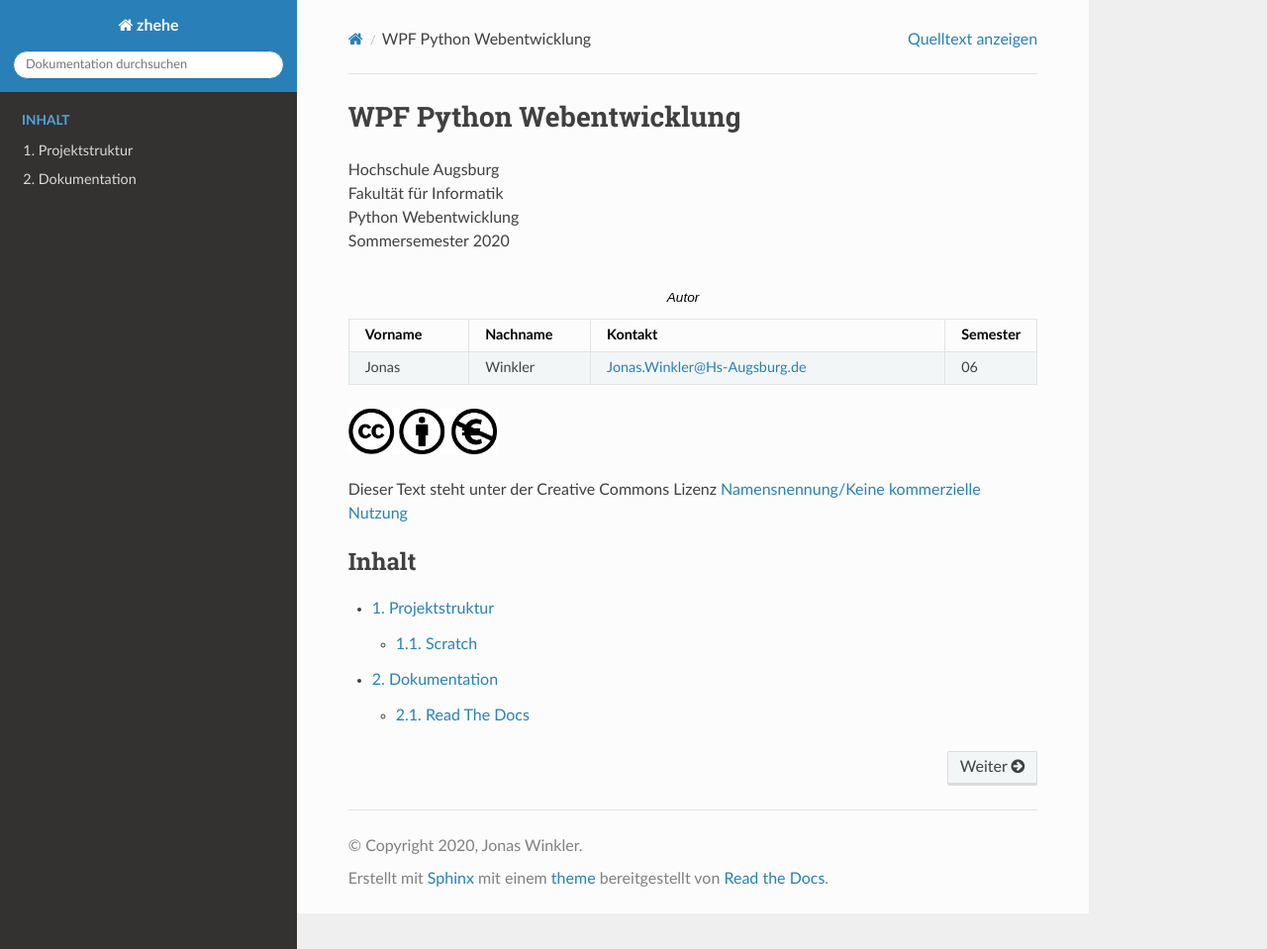
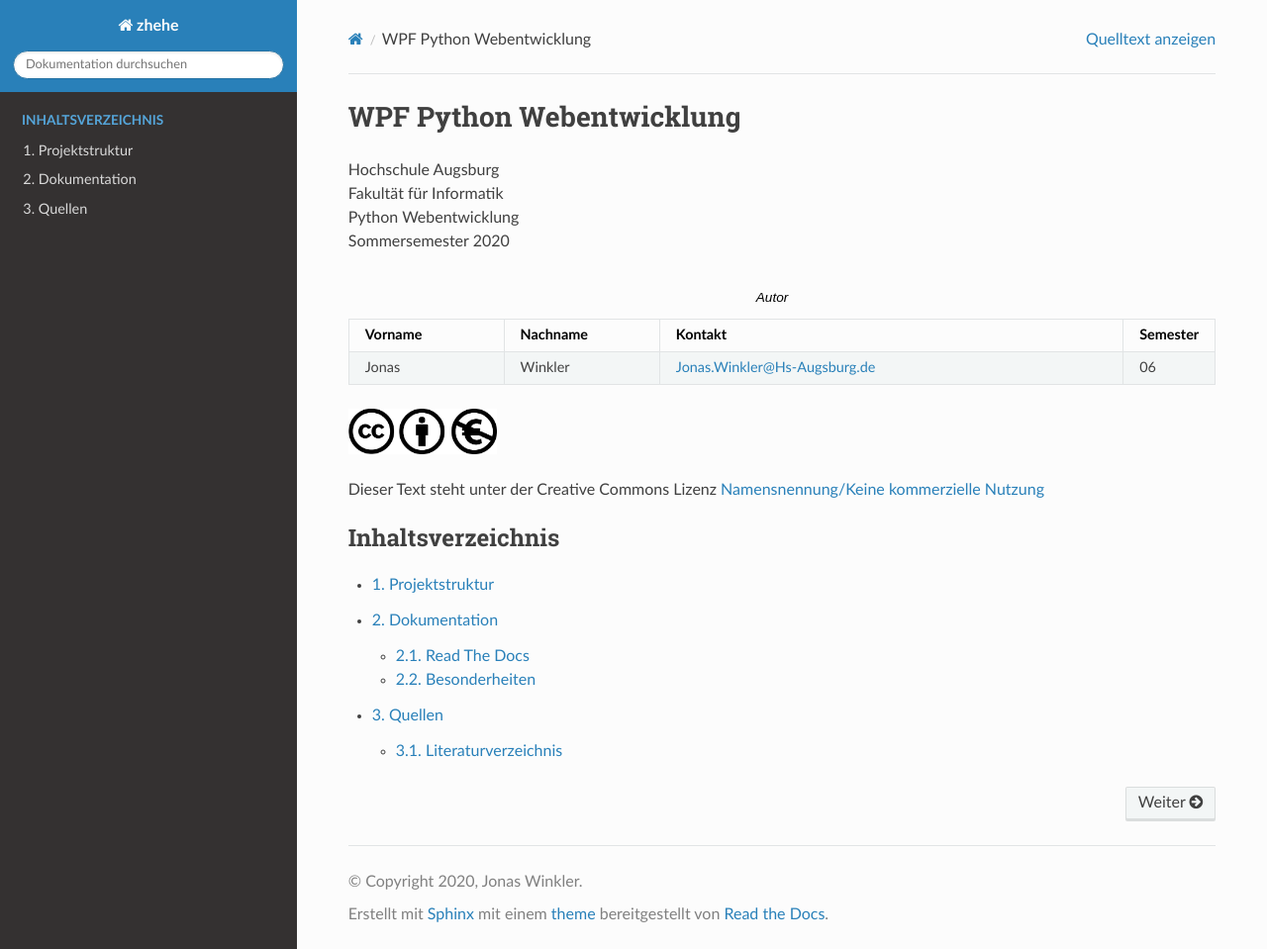
Before and after one commit to Winkler-Jonas/python-web-wpf, a Sphinx documentation site: the page built from zhehe/docs/source/index.rst, in a window 1280 px wide and 959 px high. Shown: the whole window at 99% size. Built offline with Sphinx 7.4.7 and the Read the Docs theme 2.0.0, drawn with Linux system fonts in a browser that asks for light colours; pages that are not in the unit, such as notebooks, are missing from menus.

Commit message:
init doc completeted

```diff
--- /dev/null
+++ b/zhehe/docs/source/_static/theme_overrides.css
@@ -0,0 +1,3 @@
+.wy-nav-content {
+   max-width: 1050px
+}
--- /dev/null
+++ b/zhehe/docs/source/bibliography/bibliography.rst
@@ -0,0 +1,6 @@
+.. _Literaturverzeichnis:
+
+Literaturverzeichnis
+********************
+
+Read the Docs, Inc & contributors (o. J.): Home | Read the Docs, in: readthedocs, [online] https://readthedocs.org/ [07.07.2020].
--- /dev/null
+++ b/zhehe/docs/source/bibliography/index.rst
@@ -0,0 +1,7 @@
+Quellen
+#######
+
+.. toctree::
+   :maxdepth: 1
+
+   bibliography
--- a/zhehe/docs/source/conf.py
+++ b/zhehe/docs/source/conf.py
@@ -63,3 +63,7 @@ html_theme_path = [sphinx_rtd_theme.get_html_theme_path()]
 # relative to this directory. They are copied after the builtin static files,
 # so a file named "default.css" will overwrite the builtin "default.css".
 html_static_path = ['_static']
+
+
+def setup(app):
+    app.add_css_file('theme_overrides.css')
--- a/zhehe/docs/source/documentation/index.rst
+++ b/zhehe/docs/source/documentation/index.rst
@@ -1,6 +1,5 @@
-=============
 Dokumentation
-=============
+#############
 
 .. toctree::
    :maxdepth: 1
--- a/zhehe/docs/source/index.rst
+++ b/zhehe/docs/source/index.rst
@@ -29,9 +29,10 @@ Dieser Text steht unter der Creative Commons Lizenz
 
 .. toctree::
    :titlesonly:
-   :caption: Inhalt
+   :caption: Inhaltsverzeichnis
    :maxdepth: 2
    :numbered:
 
    project_structure/index
    documentation/index
+   bibliography/index
--- a/zhehe/docs/source/project_structure/index.rst
+++ b/zhehe/docs/source/project_structure/index.rst
@@ -1,6 +1,5 @@
-===============
 Projektstruktur
-===============
+###############
 
 .. toctree::
    :maxdepth: 1
```
Also changed, not shown: zhehe/docs/source/documentation/read_the_docs.rst (+45 -3 lines), zhehe/docs/source/project_structure/project_structure.rst (deleted, +0 -23 lines).
